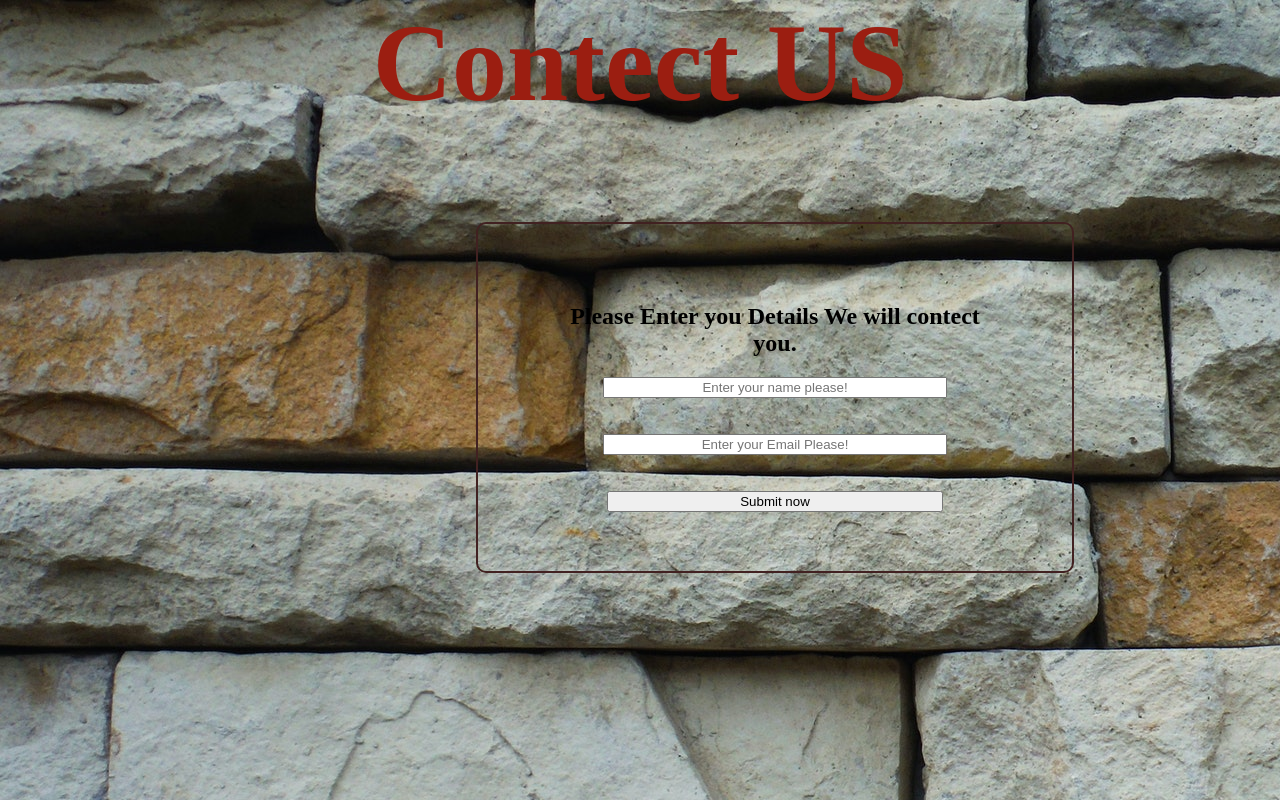
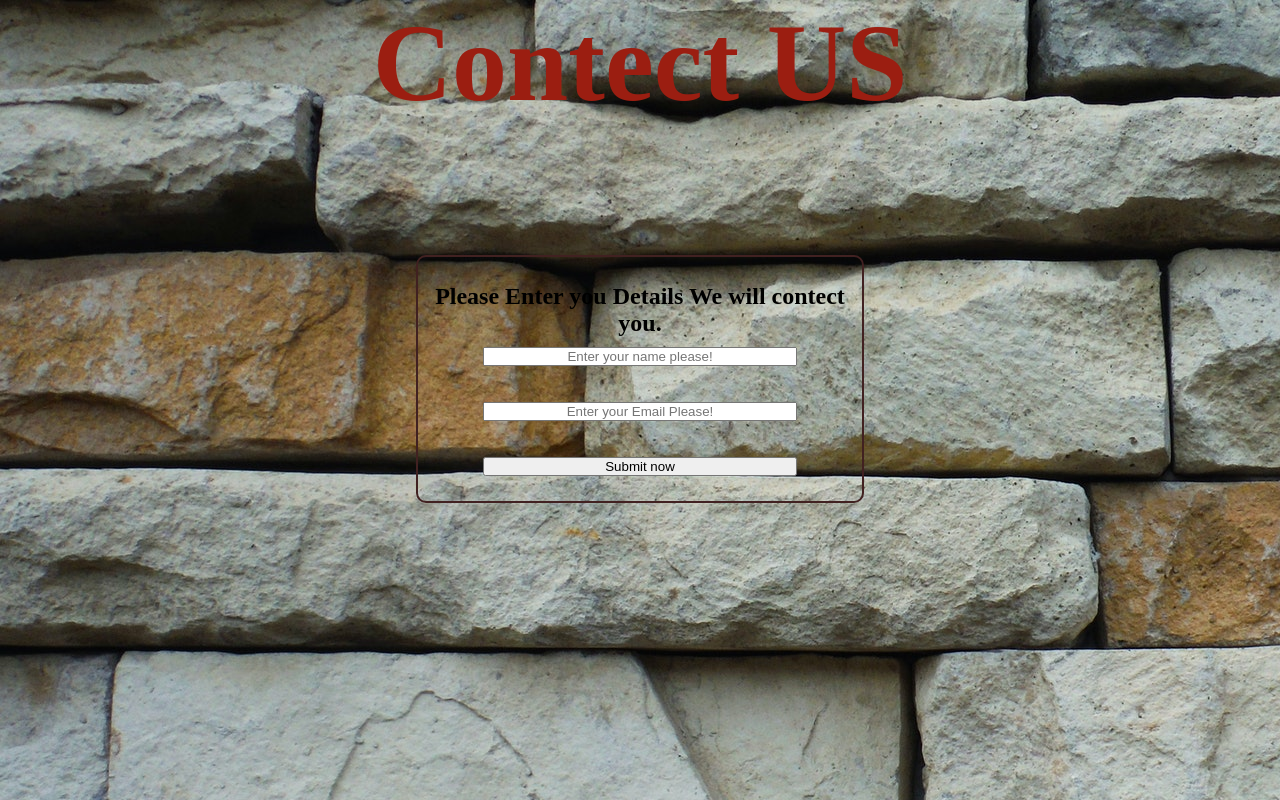
Before and after one commit to TeamForMiniProject/Let-s-Practice, a PHP site: page /contactus.html in a window 1280 px wide. Run offline with PHP 8.4, Linux system fonts and the light colour scheme.

Commit message:
responsiveness done in contactus page

```diff
--- a/contactus.html
+++ b/contactus.html
@@ -4,7 +4,7 @@
     <meta charset="UTF-8">
     <meta name="viewport" content="width=device-width, initial-scale=1.0">
     <title>Contect Us</title>
-    <link rel="stylesheet" href="contactus.css">
+    <link rel="stylesheet" href="css/contactus.css">
 </head>
 <style>
     body{
@@ -12,35 +12,7 @@
     padding:0px;
     background : url('images/contact1.jpg');
     }
-    h1{
-        margin-top:0px;
-        text-align:center;
-        font-size:110px;
-        color: #9b1e11;
-    }
-    .container h2{
-        text-align:center;
-    }
-    .container {
-        border:2px solid #412121;
-        margin: 95px 476px;
-        padding: 59px 73px;
-        border-radius: 10px;
-        width: 35%;
 
-    }
-    .container input{
-        display: block;
-    width: 75%;
-    margin: auto;
-    text-align: center;
-    }
-    /* div.third{ */
-        /* border: 2px solid red; */
-        /* text-align:center; */
-        /* margin:2px 2px; */
-        /* padding 2px 2px; */
-    /* } */
 
 </style>
 <body>
--- a/css/contactus.css
+++ b/css/contactus.css
@@ -1,3 +1,8 @@
+*{
+    padding: 0%;
+    margin: 0%;
+    box-sizing: border-box;
+}
 h1{
     margin-top:0px;
     text-align:center;
@@ -6,13 +11,14 @@ h1{
 }
 .container h2{
     text-align:center;
+    margin-bottom: 10px;
 }
 .container {
     border:2px solid #412121;
-    margin: 95px 476px;
-padding: 59px 73px;
-border-radius: 10px;
-width: 35%;
+    margin:10% auto;
+    padding: 2% 1%;
+    border-radius: 10px;
+    width: 35%;
 
 }
 .container input{
@@ -21,3 +27,31 @@ width: 75%;
 margin: auto;
 text-align: center;
 }
+@media(max-width:1000px){
+    .container {
+        border:2px solid #412121;
+        margin:10% auto;
+        padding: 2% 1%;
+        border-radius: 10px;
+        width: 80%;
+
+    }
+
+}
+@media(max-width:700px){
+    h1{
+        margin-top:0px;
+        text-align:center;
+        font-size:70px;
+        color: #9b1e11;
+    }
+    .container {
+        border:2px solid #412121;
+        margin:15% auto;
+        padding: 2% 1%;
+        border-radius: 10px;
+        width: 80%;
+
+    }
+
+}
```
